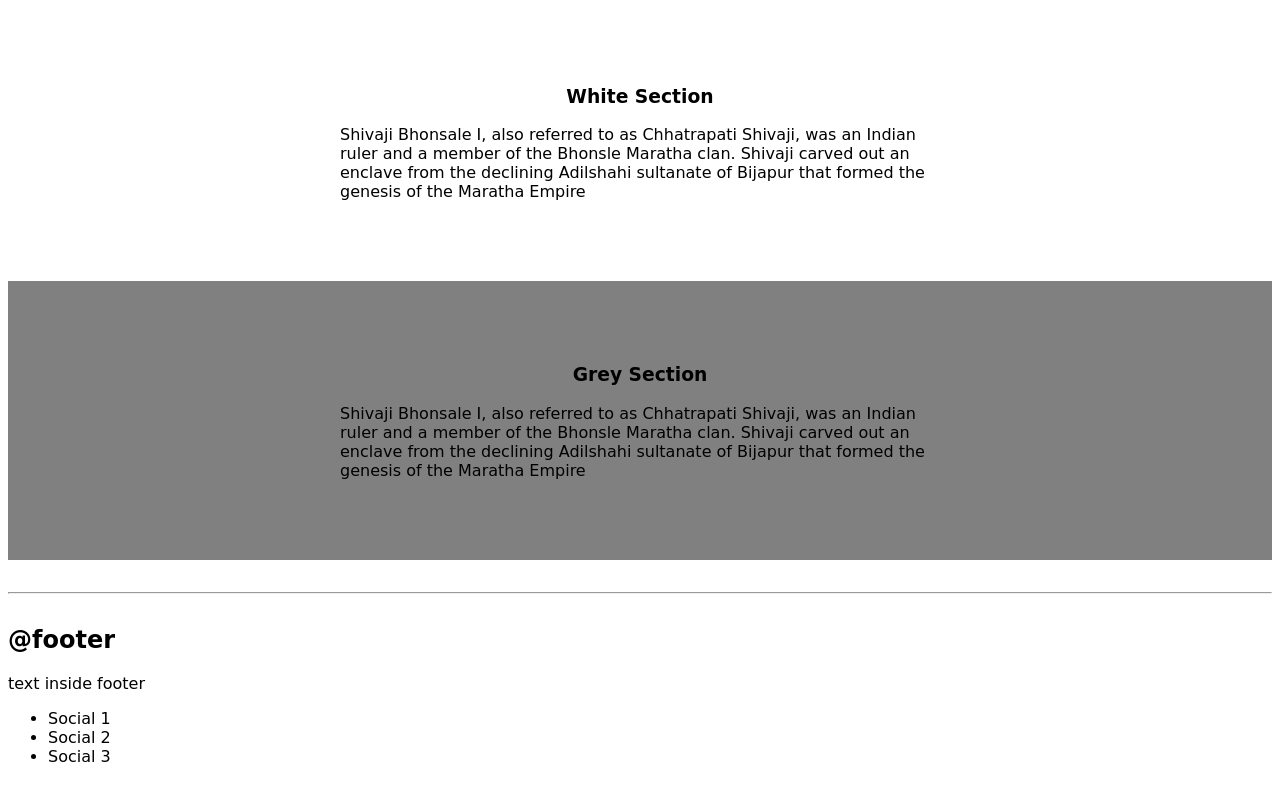
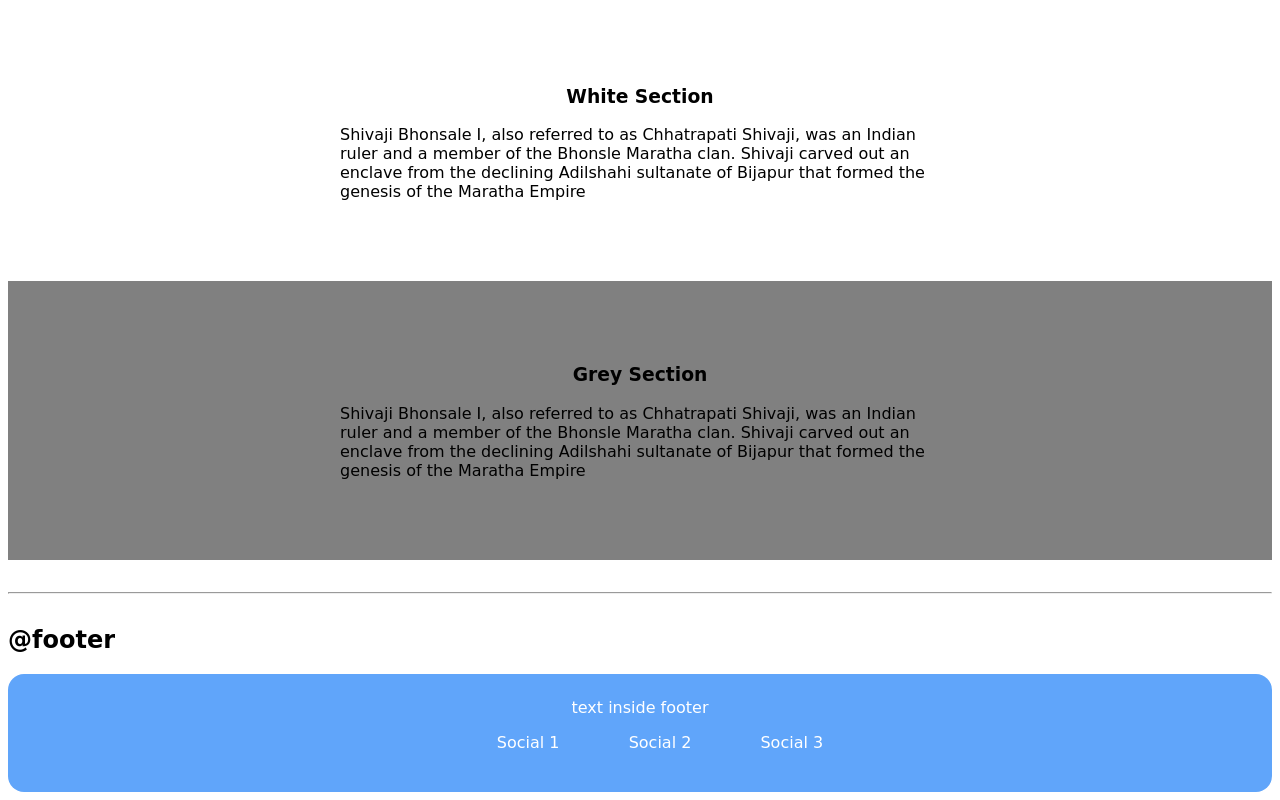
Before and after one commit to sanketdeshmukh1/AdarshBalak-website, a plain HTML site: page index.html in a window 1280 px wide. Shown: the part 2380-3180 px from the top of the page. Drawn offline with Linux system fonts and the light colour scheme; a web font is replaced by a local one.

Commit message:
css till footer

```diff
--- a/index.html
+++ b/index.html
@@ -116,12 +116,23 @@
         </section>
         <hr>
         <h2>@footer</h2>
-        <footer>
-            <div>text inside footer</div>
+        <footer class="footer">
+            <div class="footerheading">text inside footer</div>
             <ul>
-                <li>Social 1 </li>
-                <li>Social 2 </li>
-                <li>Social 3 </li>
+                <li class="inline-item">
+                 <a class="link navlink"
+                  href="/" >  Social 1
+                </a>
+                </li>
+                <li class="inline-item ">
+                    <a class="link navlink" href="/" >  Social 2
+                   </a>
+                   </li>
+                   <li class="inline-item">
+                    <a class="link navlink"
+                    href="/" >  Social 3
+                   </a>
+                   </li>
             </ul>
 
         </footer>
--- a/styles.css
+++ b/styles.css
@@ -99,3 +99,10 @@ max-width: 600px;
 .greysection{
     background-color:gray;
 }
+.footer{
+    padding:1.5rem 1rem;
+    background-color: var(--primary-color);
+    text-align: center;
+    color: white;
+    border-radius: 1rem;
+}
```
